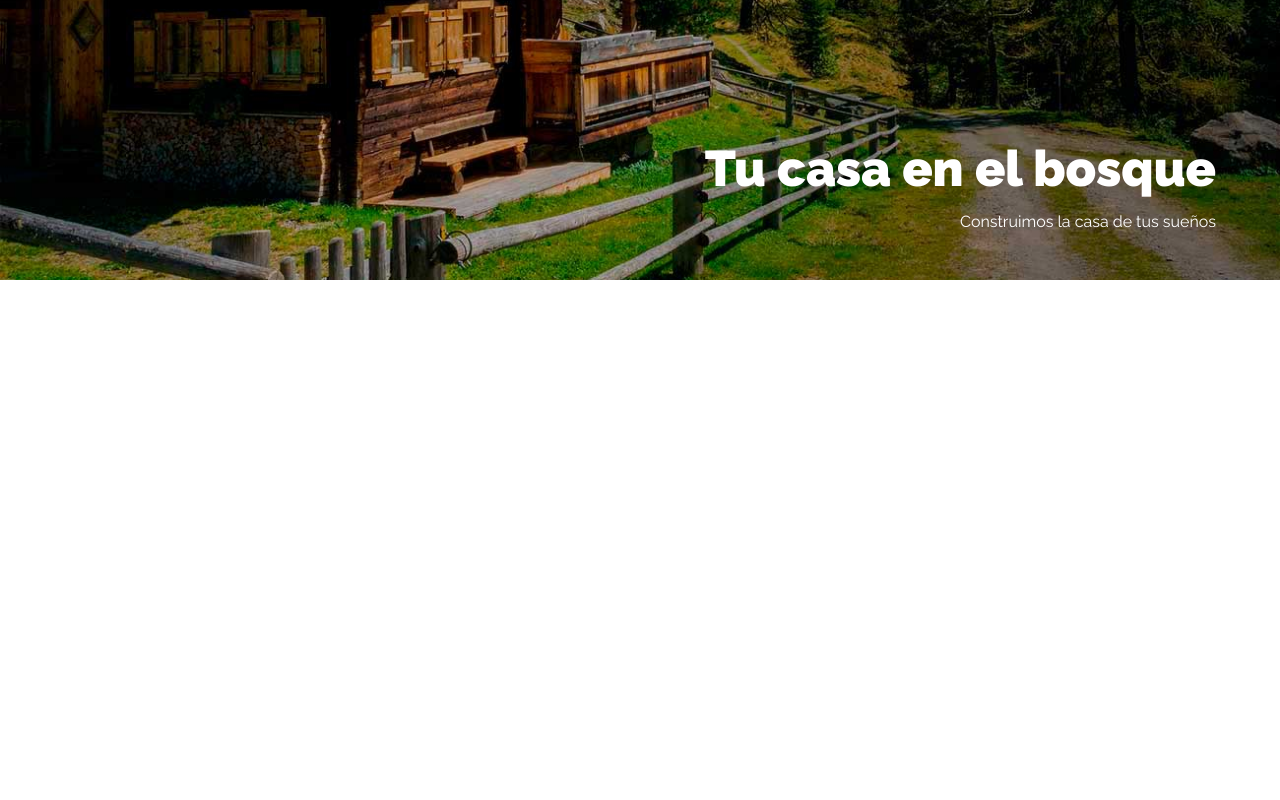
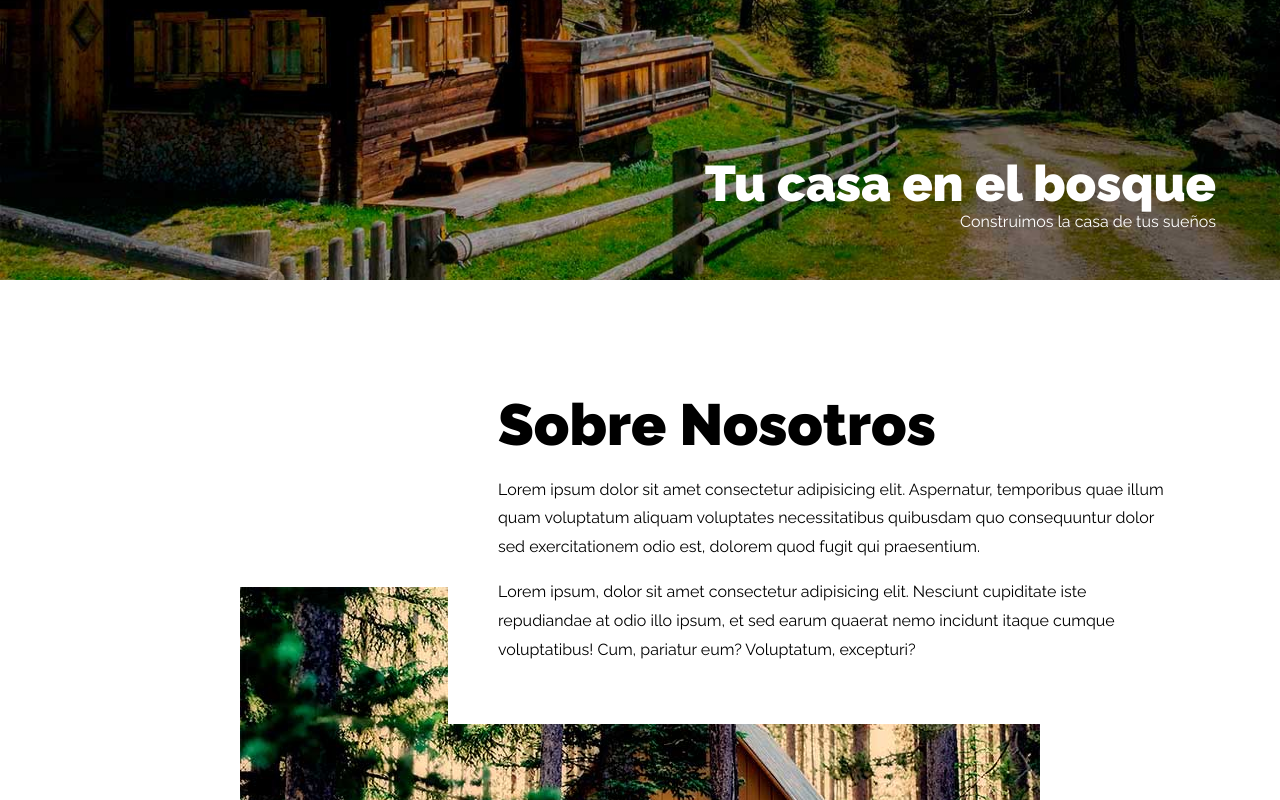
Before and after one commit to ronaldo071515/webArquitectura, a plain HTML site: page index.html in a window 1280 px wide. Shown: the part 380-1180 px from the top of the page. Before the commit the page ends 800 px from the top, so only its background shows below. Drawn offline with Linux system fonts and the light colour scheme.

Commit message:
add section nosotros

```diff
--- a/css/styles.css
+++ b/css/styles.css
@@ -23,6 +23,7 @@ body {
 
 h1,h2,h3 {
 	font-weight: 900;
+	line-height: 1.2;
 	margin: 1rem 0 4rem 0;
 }
 
@@ -217,3 +218,36 @@ img {
 	margin: 0;
 	line-height: 1;
 }
+
+
+/* Nosotros */
+
+.nosotros {
+	display: grid;
+	grid-template-rows: repeat(2, 1fr);
+	background-image: url(../img/nosotros.jpg);
+	background-repeat: no-repeat;
+	background-position: bottom center;
+}
+
+@media (min-width: 992px) {
+	.nosotros {
+		grid-template-columns: repeat(3, 1fr);
+	}
+}
+
+.contenido-nosotros {
+	background-color: var(--blanco);
+	padding: 5rem;
+}
+
+@media (min-width: 992px) {
+	.contenido-nosotros {
+		grid-column: 2 / 4;
+	}
+}
+
+.contenido-nosotros h2,
+.contenido-nosotros p {
+	margin-bottom: 1rem;
+}
--- a/index.html
+++ b/index.html
@@ -4,7 +4,7 @@
 	<meta charset="UTF-8">
 	<meta http-equiv="X-UA-Compatible" content="IE=edge">
 	<meta name="viewport" content="width=device-width, initial-scale=1.0">
-	<title>Document</title>
+	<title>Web | Arquitectura</title>
 	<link rel="preconnect" href="https://fonts.googleapis.com">
 	<link rel="preconnect" href="https://fonts.gstatic.com" crossorigin>
 	<link href="https://fonts.googleapis.com/css2?family=Raleway:wght@300;400;700;900&display=swap" rel="stylesheet">
@@ -37,5 +37,13 @@
 		</div>
 	</header>
 
+	<section class="contenedor mt-5 nosotros">
+		<div class="contenido-nosotros">
+			<h2>Sobre Nosotros</h2>
+			<p>Lorem ipsum dolor sit amet consectetur adipisicing elit. Aspernatur, temporibus quae illum quam voluptatum aliquam voluptates necessitatibus quibusdam quo consequuntur dolor sed exercitationem odio est, dolorem quod fugit qui praesentium.</p>
+			<p>Lorem ipsum, dolor sit amet consectetur adipisicing elit. Nesciunt cupiditate iste repudiandae at odio illo ipsum, et sed earum quaerat nemo incidunt itaque cumque voluptatibus! Cum, pariatur eum? Voluptatum, excepturi?</p>
+		</div>
+	</section>
+
 </body>
 </html>
```
